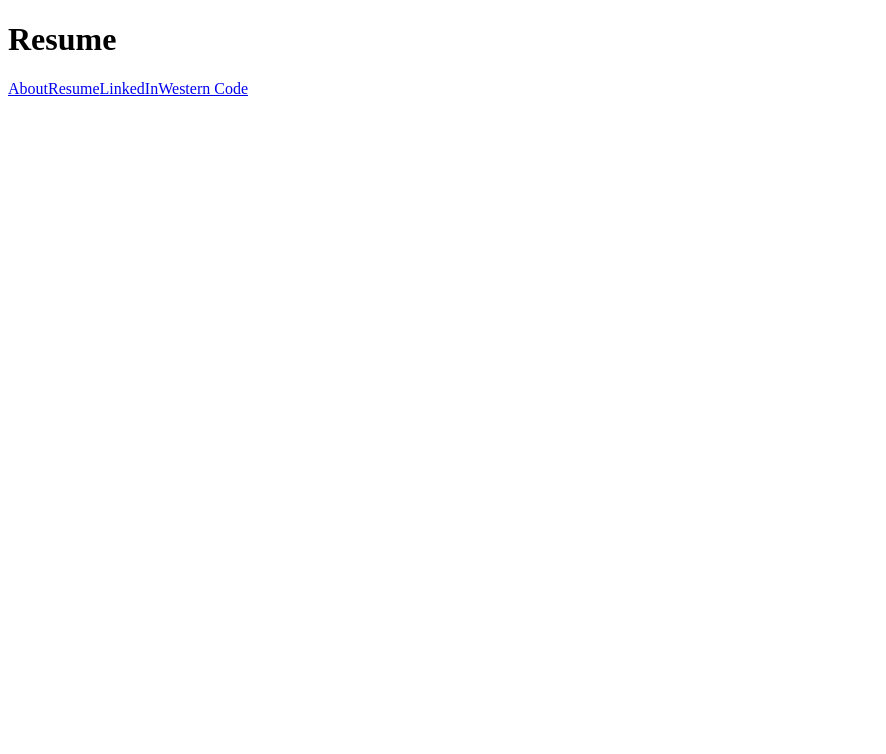
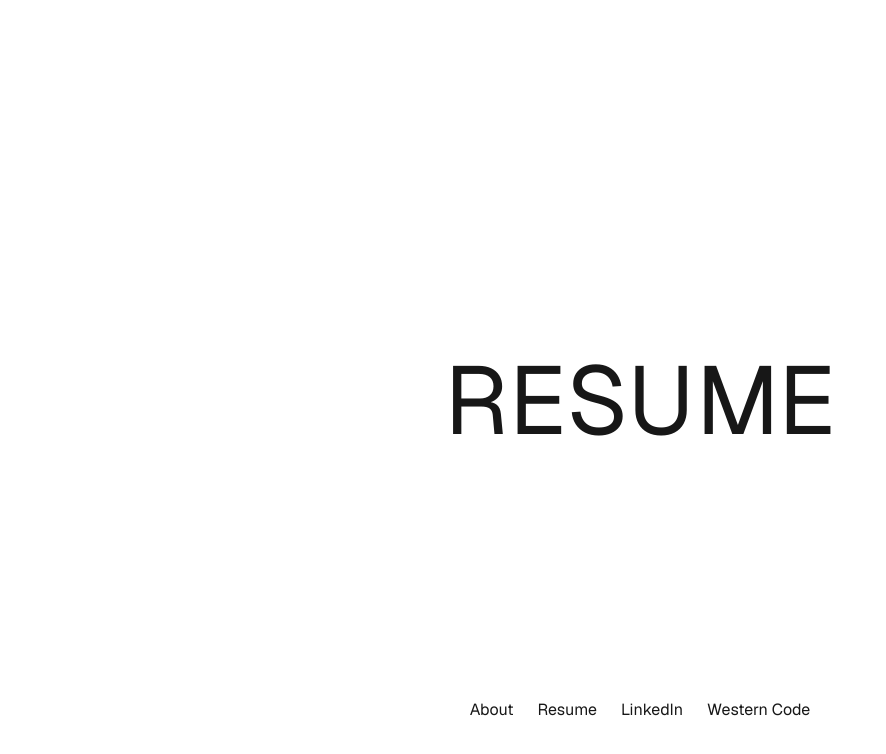
Before and after one commit to mattsteele/mattsteele-next, a Next.js app: page /resume in a window 1280 px wide. Shown: the top 754 px of the page, without its empty margins (0-886 px from the left). Built offline with nearby package versions, Linux system fonts and the light colour scheme.

Commit message:
Update pages directory

```diff
--- /dev/null
+++ b/src/app/about/page.tsx
@@ -0,0 +1,20 @@
+import Link from 'next/link';
+
+export default function About() {
+  return (
+    <div className="grid grid-rows-[20px_1fr_20px] items-center justify-items-center min-h-screen p-8 pb-20 gap-16 sm:p-20 font-[family-name:var(--font-geist-sans)]">
+      <main className="flex flex-col gap-8 row-start-2 items-center sm:items-start">
+       <h1 className="text-8xl uppercase">About</h1>
+      </main>
+      <footer className="row-start-3 flex gap-6 flex-wrap items-center justify-center">
+        <Link className="flex items-center gap-2 hover:underline hover:underline-offset-4" href="/about" rel="noopener noreferrer">About</Link>
+
+        <Link className="flex items-center gap-2 hover:underline hover:underline-offset-4" href="/resume" rel="noopener noreferrer">Resume</Link>
+
+        <Link className="flex items-center gap-2 hover:underline hover:underline-offset-4" href="https://www.linkedin.com/in/mattwsteele" rel="noopener noreferrer">LinkedIn</Link>
+
+        <Link className="flex items-center gap-2 hover:underline hover:underline-offset-4" href="/westerncode" rel="noopener noreferrer">Western Code</Link>
+      </footer>
+    </div>
+  );
+}
--- /dev/null
+++ b/src/app/resume/page.tsx
@@ -0,0 +1,19 @@
+import Link from 'next/link';
+export default function Resume() {
+  return (
+    <div className="grid grid-rows-[20px_1fr_20px] items-center justify-items-center min-h-screen p-8 pb-20 gap-16 sm:p-20 font-[family-name:var(--font-geist-sans)]">
+      <main className="flex flex-col gap-8 row-start-2 items-center sm:items-start">
+       <h1 className="text-8xl uppercase">Resume</h1>
+      </main>
+      <footer className="row-start-3 flex gap-6 flex-wrap items-center justify-center">
+        <Link className="flex items-center gap-2 hover:underline hover:underline-offset-4" href="/about" rel="noopener noreferrer">About</Link>
+
+        <Link className="flex items-center gap-2 hover:underline hover:underline-offset-4" href="/resume" rel="noopener noreferrer">Resume</Link>
+
+        <Link className="flex items-center gap-2 hover:underline hover:underline-offset-4" href="https://www.linkedin.com/in/mattwsteele" rel="noopener noreferrer">LinkedIn</Link>
+
+        <Link className="flex items-center gap-2 hover:underline hover:underline-offset-4" href="/westerncode" rel="noopener noreferrer">Western Code</Link>
+      </footer>
+    </div>
+  );
+}
--- a/src/pages/resume/index.tsx
+++ /dev/null
@@ -1,44 +0,0 @@
-
-export default function Resume() {
-  return (
-    <div className="grid grid-rows-[20px_1fr_20px] items-center justify-items-center min-h-screen p-8 pb-20 gap-16 sm:p-20 font-[family-name:var(--font-geist-sans)]">
-      <main className="flex flex-col gap-8 row-start-2 items-center sm:items-start">
-       <h1 className="text-8xl uppercase">Resume</h1>
-      </main>
-      <footer className="row-start-3 flex gap-6 flex-wrap items-center justify-center">
-        <a
-          className="flex items-center gap-2 hover:underline hover:underline-offset-4"
-          href="about"
-          target="_blank"
-          rel="noopener noreferrer"
-        >
-          About
-        </a>
-        <a
-          className="flex items-center gap-2 hover:underline hover:underline-offset-4"
-          href="/resume"
-          target="_blank"
-          rel="noopener noreferrer"
-        >
-          Resume
-        </a>
-        <a
-          className="flex items-center gap-2 hover:underline hover:underline-offset-4"
-          href="https://www.linkedin.com/in/mattwsteele"
-          target="_blank"
-          rel="noopener noreferrer"
-        >
-          LinkedIn
-        </a>
-        <a
-          className="flex items-center gap-2 hover:underline hover:underline-offset-4"
-          href="https://westerncode.com"
-          target="_blank"
-          rel="noopener noreferrer"
-        >
-          Western Code
-        </a>
-      </footer>
-    </div>
-  );
-}
```
Also changed, not shown: src/pages/about/index.tsx (deleted, +0 -44 lines), src/pages/westerncode/index.tsx (deleted, +0 -44 lines).
